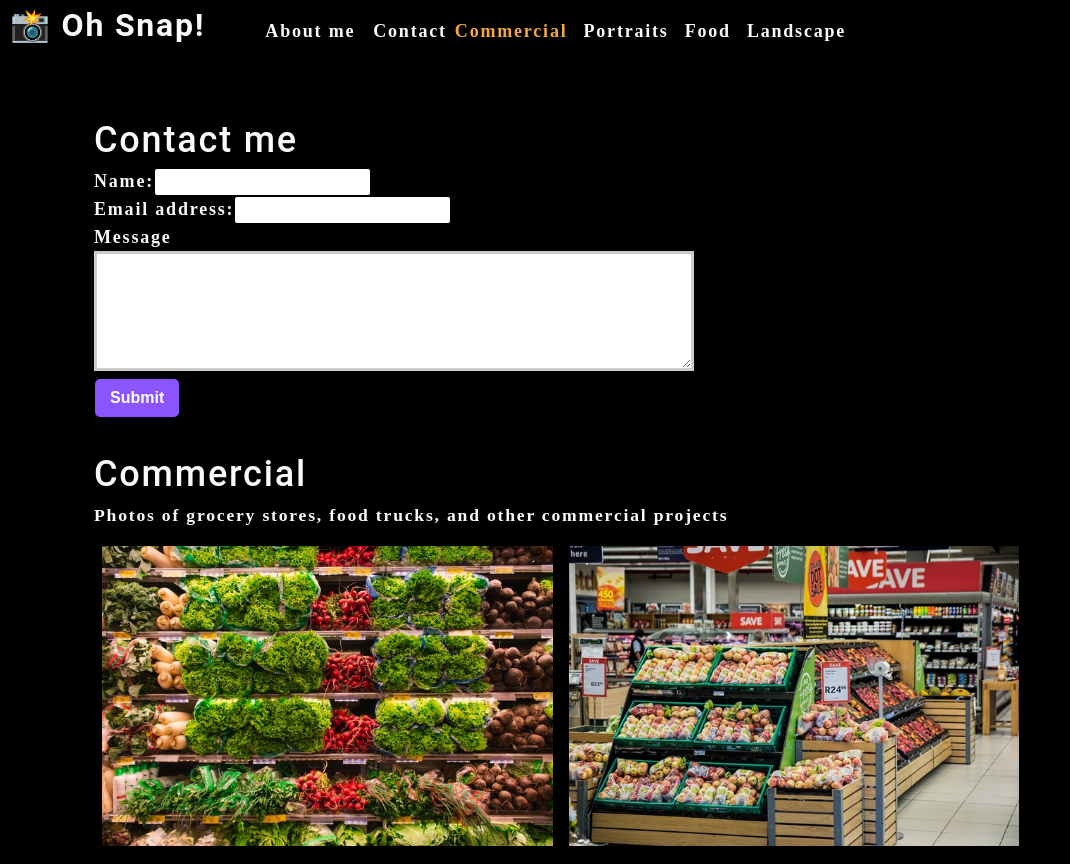
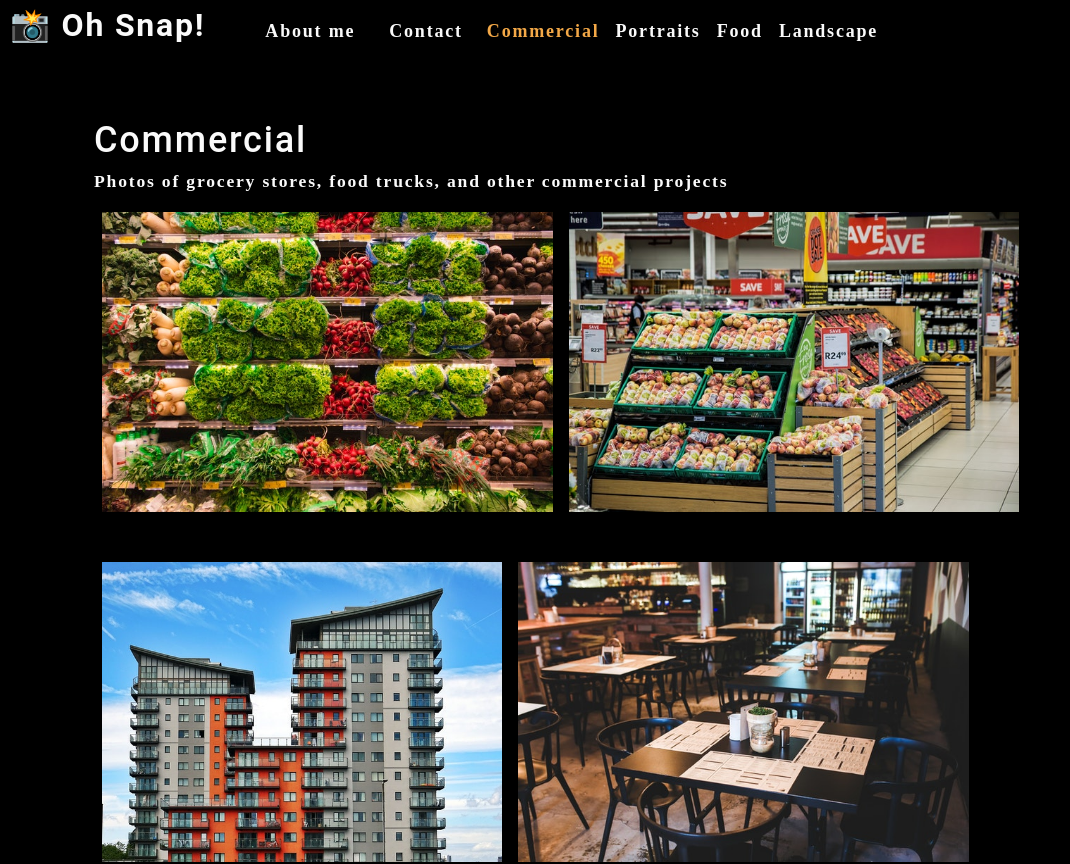
Before and after one commit to thenickgarza/photo-port, a React (Create React App) app: page / in a window 1280 px wide. Shown: the top 864 px of the page, without its empty margins (0-1070 px from the left). Built offline with nearby package versions, Linux system fonts and the light colour scheme.

Commit message:
added conditional stylying and also made the project into a SPA

```diff
--- a/src/App.js
+++ b/src/App.js
@@ -2,7 +2,7 @@
 import Nav from './components/Nav';
 import About from "./components/About";
 import Gallery from './components/Gallery';
-import ContactForm from "./components/Contact";
+import Contact from "./components/Contact";
 
 function App() {
     const [categories] = useState([
@@ -16,6 +16,7 @@
   ]);
 
   const [currentCategory, setCurrentCategory] = useState(categories[0]);
+  const [contactSelected, setContactSelected] = useState(false);
 
     return (
         <div>
@@ -23,12 +24,20 @@
             categories={categories}
             setCurrentCategory={setCurrentCategory}
             currentCategory={currentCategory}
+            contactSelected={contactSelected}
+            setContactSelected={setContactSelected}
             ></Nav>
             <main>
                 <div>
-                    <ContactForm></ContactForm>
-                    <Gallery currentCategory={currentCategory}></Gallery>
-                    <About></About>
+                    {!contactSelected ? (
+                        <>
+                        <Gallery currentCategory={currentCategory}></Gallery>
+                        <About></About>
+                        </>
+                    ) : (
+                        <Contact></Contact>
+
+                    )}
                 </div>
             </main>
         </div>
--- a/src/components/Contact/index.js
+++ b/src/components/Contact/index.js
@@ -1,17 +1,35 @@
 import React, { useState } from "react";
+import { validateEmail } from '../../utils/helpers';
 
 function ContactForm() {
     const [formState, setFormState] = useState({ name: '', email: '', message:'' });
     const { name, email, message } = formState;
+    const [errorMessage, setErrorMessage] = useState('');
 
-    function handleChange(e) {
-        setFormState({...formState, [e.target.name]: e.target.value })
-    }
+    const handleChange = (e) => {
+        if (e.target.name === 'email') {
+          const isValid = validateEmail(e.target.value);
+          if (!isValid) {
+            setErrorMessage('Your email is invalid.');
+          } else {
+            setErrorMessage('');
+          }
+        } else {
+          if (!e.target.value.length) {
+            setErrorMessage(`${e.target.name} is required.`);
+          } else {
+            setErrorMessage('');
+          }
+        }
+      };
 
-    function handleSubmit(e) {
+      const handleSubmit = (e) => {
         e.preventDefault();
-        console.log(formState)
-    }
+        if (!errorMessage) {
+          setFormState({ [e.target.name]: e.target.value });
+          console.log('Form', formState);
+        }
+      };
 
 
     return (
--- a/src/components/Nav/index.js
+++ b/src/components/Nav/index.js
@@ -6,6 +6,8 @@
     categories = [],
     setCurrentCategory,
     currentCategory,
+    contactSelected,
+    setContactSelected
   } = props;
 
 useEffect(() => {
@@ -22,23 +24,24 @@
       <nav>
         <ul className="flex-row">
           <li className="mx-2">
-            <a href="#about">
+            <a data-testid='about' href="#about" onClick={() => setContactSelected(false)}>
               About me
             </a>
           </li>
-          <li>
-            <span>
+          <li className={`mx-2 ${contactSelected && 'navActive'}`}>
+            <span onClick={() => setContactSelected(true)}>
               Contact
             </span>
           </li>
           {
             categories.map((category) => (
               <li className={`mx-1 ${
-                currentCategory.name === category.name && 'navActive'
+                currentCategory.name === category.name && !contactSelected && 'navActive'
                 }`} key={category.name}>
               <span
                 onClick={() => {
-                  setCurrentCategory(category)
+                  setCurrentCategory(category);
+                  setContactSelected(false)
                 }}
               >
                 {capitalizeFirstLetter(category.name)}
```
